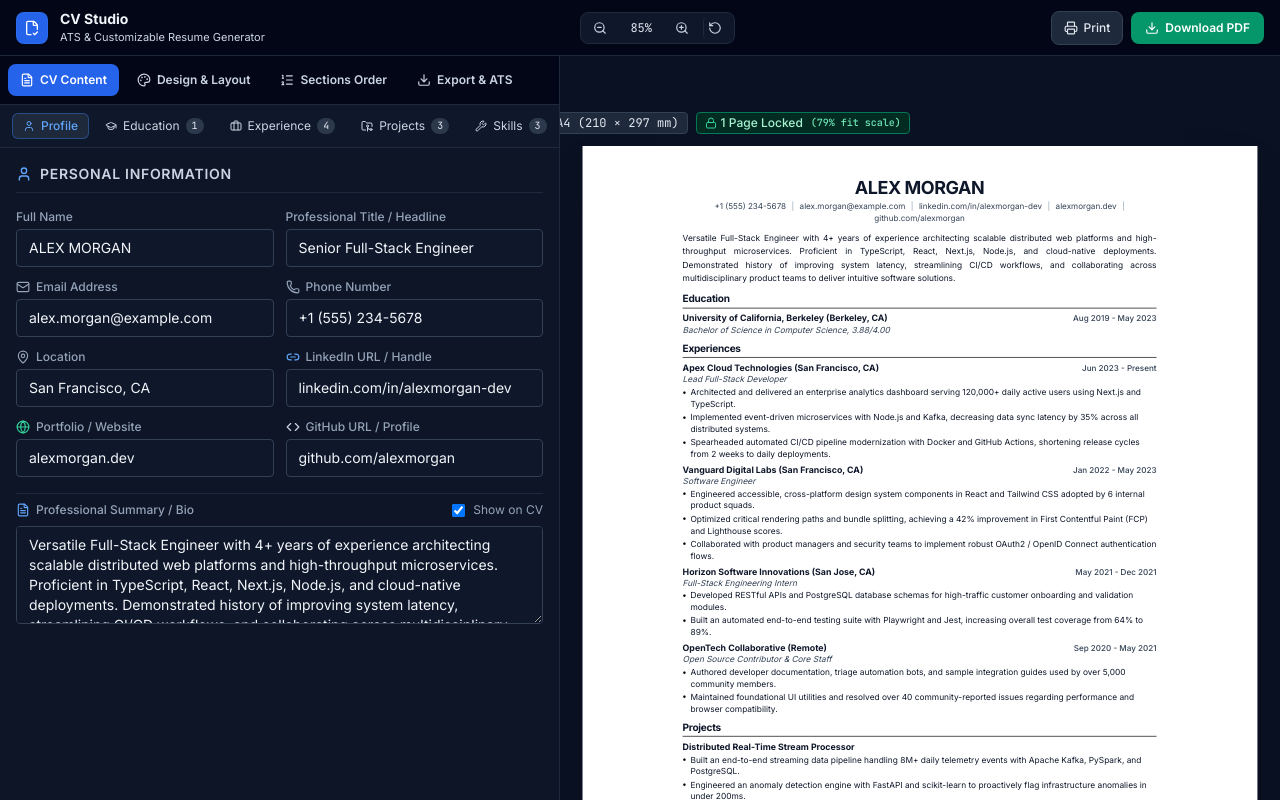
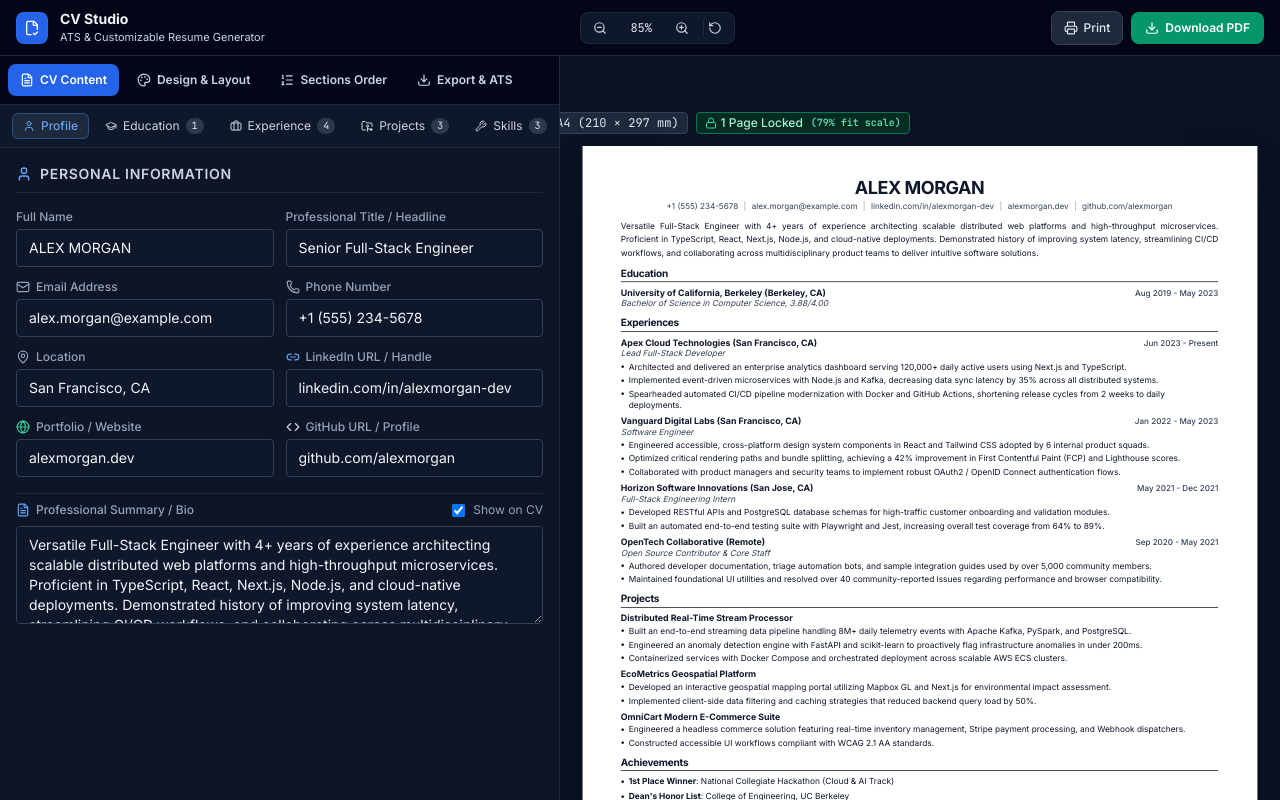
Before and after one commit to Ax3lrod/cv-generator, a React (Vite) app: page / in a window 1280 px wide. Built offline with nearby package versions, Linux system fonts and the light colour scheme.

Commit message:
fix(print): resolve print dialog preview scaling, margin offsets, and @page syntax

```diff
--- a/src/components/CVPreview/CVPreview.tsx
+++ b/src/components/CVPreview/CVPreview.tsx
@@ -81,13 +81,21 @@ export const CVPreview: React.FC<CVPreviewProps> = ({
       <style>{`
         @media print {
           @page {
-            size: ${widthMm}mm ${heightMm}mm !important;
-            margin: 0mm !important;
+            size: ${widthMm}mm ${heightMm}mm;
+            margin: 0;
+          }
+          html, body {
+            margin: 0 !important;
+            padding: 0 !important;
+            background: #ffffff !important;
+            ${designConfig.forceOnePage ? 'height: 100% !important; overflow: hidden !important;' : ''}
           }
           .cv-paper {
             width: ${widthMm}mm !important;
-            min-height: ${heightMm}mm !important;
-            ${designConfig.forceOnePage ? `height: ${heightMm}mm !important; max-height: ${heightMm}mm !important; overflow: hidden !important;` : ''}
+            margin: 0 !important;
+            ${designConfig.forceOnePage
+              ? `height: ${heightMm}mm !important; max-height: ${heightMm}mm !important; overflow: hidden !important; page-break-after: avoid !important; break-after: avoid !important;`
+              : `min-height: ${heightMm}mm !important;`}
           }
         }
       `}</style>
@@ -178,8 +186,8 @@ export const CVPreview: React.FC<CVPreviewProps> = ({
               designConfig.forceOnePage && autoScaleFactor < 1
                 ? {
                     transform: `scale(${autoScaleFactor})`,
-                    transformOrigin: 'top center',
-                    width: '100%',
+                    transformOrigin: 'top left',
+                    width: `${(1 / autoScaleFactor) * 100}%`,
                   }
                 : undefined
             }
--- a/src/index.css
+++ b/src/index.css
@@ -12,12 +12,24 @@
 /* Print Specific Styles for Pixel-Perfect PDF Export */
 @media print {
   @page {
-    margin: 0mm !important;
+    margin: 0;
   }
 
   /* Force pure white background on all page ancestors */
   html,
-  body,
+  body {
+    background: #ffffff !important;
+    background-color: #ffffff !important;
+    color: #000000 !important;
+    margin: 0 !important;
+    padding: 0 !important;
+    width: 100% !important;
+    height: 100% !important;
+    overflow: visible !important;
+    -webkit-print-color-adjust: exact !important;
+    print-color-adjust: exact !important;
+  }
+
   #root {
     background: #ffffff !important;
     background-color: #ffffff !important;
@@ -26,10 +38,8 @@
     padding: 0 !important;
     width: 100% !important;
     height: auto !important;
-    min-height: 0 !important;
+    display: block !important;
     overflow: visible !important;
-    -webkit-print-color-adjust: exact !important;
-    print-color-adjust: exact !important;
   }
 
   /* Hide entire UI except preview sheet */
@@ -42,11 +52,17 @@
   .print-hide,
   .page-overflow-indicator {
     display: none !important;
+    visibility: hidden !important;
   }
 
+  /* Reset all layout flex containers */
+  #root > div,
+  #root > div > div,
   main,
-  .cv-preview-container {
+  .cv-preview-container,
+  .cv-preview-container > div {
     display: block !important;
+    position: static !important;
     background: #ffffff !important;
     background-color: #ffffff !important;
     padding: 0 !important;
@@ -54,6 +70,7 @@
     box-shadow: none !important;
     width: 100% !important;
     height: auto !important;
+    min-height: 0 !important;
     overflow: visible !important;
   }
 
@@ -63,18 +80,26 @@
     margin: 0 !important;
     padding: 0 !important;
     display: block !important;
-    width: auto !important;
+    width: 100% !important;
+    height: auto !important;
   }
 
   .cv-paper {
     box-shadow: none !important;
-    margin: 0 auto !important;
+    margin: 0 !important;
     border: none !important;
     border-radius: 0 !important;
     page-break-after: avoid !important;
     page-break-inside: avoid !important;
+    break-after: avoid !important;
+    break-inside: avoid !important;
     background: #ffffff !important;
     background-color: #ffffff !important;
+    position: relative !important;
+    top: 0 !important;
+    left: 0 !important;
+    -webkit-print-color-adjust: exact !important;
+    print-color-adjust: exact !important;
   }
 }
 
```
